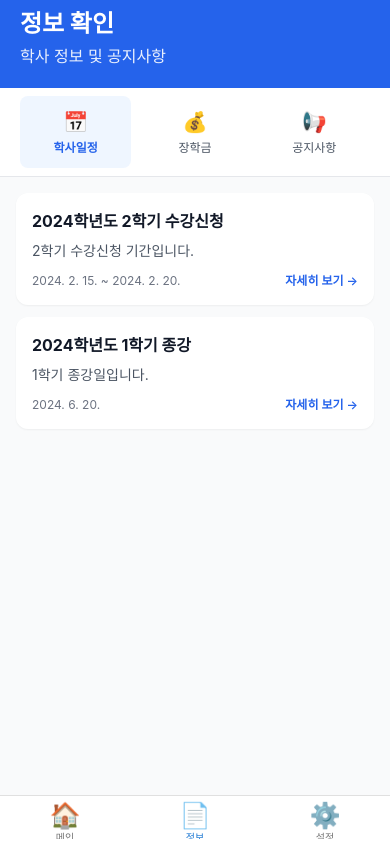
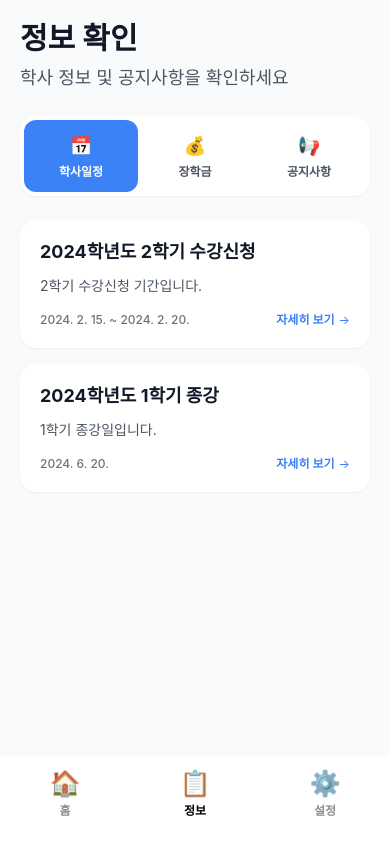
Before and after one commit to CommitU/cnu_informate_frontend, a React Native app: screen /Info in a window 390 px wide. Built offline with nearby package versions, Linux system fonts and the light colour scheme.

Commit message:
design: 전체적인 디자인 깔끔하게 수정

```diff
--- a/App.tsx
+++ b/App.tsx
@@ -1,15 +1,15 @@
-import { createBottomTabNavigator } from '@react-navigation/bottom-tabs';
-import { NavigationContainer } from '@react-navigation/native';
-import { StatusBar } from 'expo-status-bar';
-import React from 'react';
-import { Text } from 'react-native';
-import { SafeAreaProvider } from 'react-native-safe-area-context';
+import { createBottomTabNavigator } from "@react-navigation/bottom-tabs";
+import { NavigationContainer } from "@react-navigation/native";
+import { StatusBar } from "expo-status-bar";
+import React from "react";
+import { Text } from "react-native";
+import { SafeAreaProvider } from "react-native-safe-area-context";
 
-import InfoScreen from './src/screens/InfoScreen';
-import MainScreen from './src/screens/MainScreen';
-import SettingsScreen from './src/screens/SettingsScreen';
+import InfoScreen from "./src/screens/InfoScreen";
+import MainScreen from "./src/screens/MainScreen";
+import SettingsScreen from "./src/screens/SettingsScreen";
 
-import './global.css';
+import "./global.css";
 
 const Tab = createBottomTabNavigator();
 
@@ -20,12 +20,21 @@ export default function App() {
         <Tab.Navigator
           screenOptions={{
             headerShown: false,
-            tabBarActiveTintColor: '#1976D2',
-            tabBarInactiveTintColor: '#757575',
+            tabBarActiveTintColor: "#000000",
+            tabBarInactiveTintColor: "#8E8E93",
             tabBarStyle: {
-              backgroundColor: '#FFFFFF',
-              borderTopWidth: 1,
-              borderTopColor: '#E0E0E0',
+              backgroundColor: "#FFFFFF",
+              borderTopWidth: 0,
+              elevation: 0,
+              shadowOpacity: 0,
+              height: 88,
+              paddingBottom: 20,
+              paddingTop: 8,
+            },
+            tabBarLabelStyle: {
+              fontSize: 12,
+              fontWeight: "600",
+              marginTop: 4,
             },
           }}
         >
@@ -33,9 +42,9 @@ export default function App() {
             name="Main"
             component={MainScreen}
             options={{
-              title: '메인',
+              title: "홈",
               tabBarIcon: ({ color, size }) => (
-                <TabBarIcon name="house" color={color} size={size} />
+                <TabBarIcon name="home" color={color} size={size} />
               ),
             }}
           />
@@ -43,9 +52,9 @@ export default function App() {
             name="Info"
             component={InfoScreen}
             options={{
-              title: '정보',
+              title: "정보",
               tabBarIcon: ({ color, size }) => (
-                <TabBarIcon name="doc-text" color={color} size={size} />
+                <TabBarIcon name="info" color={color} size={size} />
               ),
             }}
           />
@@ -53,7 +62,7 @@ export default function App() {
             name="Settings"
             component={SettingsScreen}
             options={{
-              title: '설정',
+              title: "설정",
               tabBarIcon: ({ color, size }) => (
                 <TabBarIcon name="settings" color={color} size={size} />
               ),
@@ -61,18 +70,30 @@ export default function App() {
           />
         </Tab.Navigator>
       </NavigationContainer>
-      <StatusBar style="auto" />
+      <StatusBar style="dark" />
     </SafeAreaProvider>
   );
 }
 
-// 간단한 탭바 아이콘 컴포넌트
-function TabBarIcon({ name, color, size }: { name: string; color: string; size: number }) {
+// 토스 스타일 탭바 아이콘 컴포넌트
+function TabBarIcon({
+  name,
+  color,
+  size,
+}: {
+  name: string;
+  color: string;
+  size: number;
+}) {
+  const icons: { [key: string]: string } = {
+    home: "🏠",
+    info: "📋",
+    settings: "⚙️",
+  };
+
   return (
     <Text className="text-center" style={{ fontSize: size, color }}>
-      {name === 'house' && '🏠'}
-      {name === 'doc-text' && '📄'}
-      {name === 'settings' && '⚙️'}
+      {icons[name] || "📱"}
     </Text>
   );
 }
--- a/src/screens/InfoScreen.tsx
+++ b/src/screens/InfoScreen.tsx
@@ -1,6 +1,12 @@
-import React, { useState } from 'react';
-import { RefreshControl, ScrollView, Text, TouchableOpacity, View } from 'react-native';
-import { SafeAreaView } from 'react-native-safe-area-context';
+import React, { useState } from "react";
+import {
+  RefreshControl,
+  ScrollView,
+  Text,
+  TouchableOpacity,
+  View,
+} from "react-native";
+import { SafeAreaView } from "react-native-safe-area-context";
 
 // 정보 타입 정의
 interface InfoItem {
@@ -17,79 +23,80 @@ interface InfoItem {
 // 임시 데이터
 const mockAcademicSchedule: InfoItem[] = [
   {
-    id: '1',
-    title: '2024학년도 2학기 수강신청',
-    content: '2학기 수강신청 기간입니다.',
-    category: '학사일정',
-    startDate: '2024-02-15',
-    endDate: '2024-02-20',
+    id: "1",
+    title: "2024학년도 2학기 수강신청",
+    content: "2학기 수강신청 기간입니다.",
+    category: "학사일정",
+    startDate: "2024-02-15",
+    endDate: "2024-02-20",
   },
   {
-    id: '2',
-    title: '2024학년도 1학기 종강',
-    content: '1학기 종강일입니다.',
-    category: '학사일정',
-    date: '2024-06-20',
+    id: "2",
+    title: "2024학년도 1학기 종강",
+    content: "1학기 종강일입니다.",
+    category: "학사일정",
+    date: "2024-06-20",
   },
 ];
 
 const mockScholarships: InfoItem[] = [
   {
-    id: '1',
-    title: '2024년 국가장학금 신청',
-    content: '국가장학금 신청이 시작됩니다.',
-    category: '장학금',
+    id: "1",
+    title: "2024년 국가장학금 신청",
+    content: "국가장학금 신청이 시작됩니다.",
+    category: "장학금",
     amount: 675000,
-    startDate: '2024-01-15',
-    endDate: '2024-02-15',
+    startDate: "2024-01-15",
+    endDate: "2024-02-15",
   },
   {
-    id: '2',
-    title: '교내 성적우수장학금',
-    content: '교내 성적우수장학금 신청 안내입니다.',
-    category: '장학금',
+    id: "2",
+    title: "교내 성적우수장학금",
+    content: "교내 성적우수장학금 신청 안내입니다.",
+    category: "장학금",
     amount: 500000,
-    startDate: '2024-01-20',
-    endDate: '2024-02-20',
+    startDate: "2024-01-20",
+    endDate: "2024-02-20",
   },
 ];
 
 const mockNotices: InfoItem[] = [
   {
-    id: '1',
-    title: '2024년 동아리 신규 모집',
-    content: '새로운 동아리 모집이 시작됩니다.',
-    category: '공지사항',
-    date: '2024-01-15',
+    id: "1",
+    title: "2024년 동아리 신규 모집",
+    content: "새로운 동아리 모집이 시작됩니다.",
+    category: "공지사항",
+    date: "2024-01-15",
   },
   {
-    id: '2',
-    title: '도서관 이용 시간 변경',
-    content: '도서관 이용 시간이 변경되었습니다.',
-    category: '공지사항',
-    date: '2024-01-14',
+    id: "2",
+    title: "도서관 이용 시간 변경",
+    content: "도서관 이용 시간이 변경되었습니다.",
+    category: "공지사항",
+    date: "2024-01-14",
   },
 ];
 
-type Category = '학사일정' | '장학금' | '공지사항';
+type Category = "학사일정" | "장학금" | "공지사항";
 
 export default function InfoScreen() {
-  const [selectedCategory, setSelectedCategory] = useState<Category>('학사일정');
+  const [selectedCategory, setSelectedCategory] =
+    useState<Category>("학사일정");
   const [refreshing, setRefreshing] = useState(false);
 
   const categories: { key: Category; label: string; icon: string }[] = [
-    { key: '학사일정', label: '학사일정', icon: '📅' },
-    { key: '장학금', label: '장학금', icon: '💰' },
-    { key: '공지사항', label: '공지사항', icon: '📢' },
+    { key: "학사일정", label: "학사일정", icon: "📅" },
+    { key: "장학금", label: "장학금", icon: "💰" },
+    { key: "공지사항", label: "공지사항", icon: "📢" },
   ];
 
   const getDataByCategory = (category: Category): InfoItem[] => {
     switch (category) {
-      case '학사일정':
+      case "학사일정":
         return mockAcademicSchedule;
-      case '장학금':
+      case "장학금":
         return mockScholarships;
-      case '공지사항':
+      case "공지사항":
         return mockNotices;
       default:
         return [];
@@ -106,49 +113,59 @@ export default function InfoScreen() {
 
   const handleItemPress = (item: InfoItem) => {
     // TODO: 상세 페이지로 이동
-    console.log('항목 클릭:', item.title);
+    console.log("항목 클릭:", item.title);
   };
 
   const formatAmount = (amount?: number) => {
-    if (!amount) return '';
+    if (!amount) return "";
     return `${amount.toLocaleString()}원`;
   };
 
   const formatDate = (date?: string) => {
-    if (!date) return '';
-    return new Date(date).toLocaleDateString('ko-KR');
+    if (!date) return "";
+    return new Date(date).toLocaleDateString("ko-KR");
   };
 
   const formatDateRange = (startDate?: string, endDate?: string) => {
-    if (!startDate || !endDate) return '';
+    if (!startDate || !endDate) return "";
     return `${formatDate(startDate)} ~ ${formatDate(endDate)}`;
   };
 
   return (
     <SafeAreaView className="flex-1 bg-gray-50">
-      <View className="px-5 pt-2 pb-5 bg-blue-600">
-        <Text className="text-2xl font-bold text-white mb-1">
+      <ScrollView
+        className="flex-1"
+        refreshControl={
+          <RefreshControl refreshing={refreshing} onRefresh={onRefresh} />
+        }
+        contentContainerStyle={{ paddingTop: 20 }}
+      >
+        <View className="px-5 mb-6">
+          <Text className="text-3xl font-bold text-gray-900 mb-2">
             정보 확인
           </Text>
-        <Text className="text-base text-white opacity-90">
-          학사 정보 및 공지사항
+          <Text className="text-lg text-gray-600">
+            학사 정보 및 공지사항을 확인하세요
           </Text>
         </View>
 
         {/* 카테고리 탭 */}
-      <View className="flex-row bg-white px-4 py-2 border-b border-gray-200">
+        <View className="px-5 mb-6">
+          <View className="flex-row bg-white rounded-2xl p-1 shadow-sm">
             {categories.map((category) => (
               <TouchableOpacity
                 key={category.key}
-            className={`flex-1 items-center py-3 px-1 rounded-lg mx-1 ${
-              selectedCategory === category.key ? 'bg-blue-50' : ''
+                className={`flex-1 items-center py-3 px-2 rounded-xl ${
+                  selectedCategory === category.key ? "bg-blue-500" : ""
                 }`}
                 onPress={() => setSelectedCategory(category.key)}
               >
-            <Text className="text-xl mb-1">{category.icon}</Text>
+                <Text className="text-lg mb-1">{category.icon}</Text>
                 <Text
-              className={`text-xs font-medium ${
-                selectedCategory === category.key ? 'text-blue-600 font-semibold' : 'text-gray-600'
+                  className={`text-xs font-semibold ${
+                    selectedCategory === category.key
+                      ? "text-white"
+                      : "text-gray-600"
                   }`}
                 >
                   {category.label}
@@ -156,27 +173,32 @@ export default function InfoScreen() {
               </TouchableOpacity>
             ))}
           </View>
+        </View>
 
-      <ScrollView
-        className="flex-1"
-        refreshControl={
-          <RefreshControl refreshing={refreshing} onRefresh={onRefresh} />
-        }
-      >
-        <View className="p-4">
+        <View className="px-5">
           {getDataByCategory(selectedCategory).map((item) => (
             <TouchableOpacity
               key={item.id}
-              className="bg-white rounded-xl p-4 mb-3 shadow-sm"
+              className="bg-white rounded-2xl p-5 mb-4 shadow-sm"
+              style={{
+                shadowColor: "#000",
+                shadowOffset: { width: 0, height: 2 },
+                shadowOpacity: 0.1,
+                shadowRadius: 8,
+                elevation: 3,
+              }}
               onPress={() => handleItemPress(item)}
-              activeOpacity={0.7}
+              activeOpacity={0.8}
             >
-              <View className="flex-row justify-between items-start mb-2">
-                <Text className="text-base font-bold text-gray-900 flex-1 leading-6" numberOfLines={2}>
+              <View className="flex-row justify-between items-start mb-3">
+                <Text
+                  className="text-lg font-bold text-gray-900 flex-1 leading-6"
+                  numberOfLines={2}
+                >
                   {item.title}
                 </Text>
                 {item.amount && (
-                  <View className="bg-orange-500 px-2 py-1 rounded-full ml-2">
+                  <View className="bg-orange-500 px-3 py-1.5 rounded-full ml-3">
                     <Text className="text-white text-xs font-semibold">
                       {formatAmount(item.amount)}
                     </Text>
@@ -184,21 +206,31 @@ export default function InfoScreen() {
                 )}
               </View>
 
-              <Text className="text-sm text-gray-600 leading-5 mb-3" numberOfLines={3}>
+              <Text
+                className="text-sm text-gray-600 leading-5 mb-4"
+                numberOfLines={3}
+              >
                 {item.content}
               </Text>
 
               <View className="flex-row justify-between items-center">
                 <View className="flex-1">
                   {item.date ? (
-                    <Text className="text-xs text-gray-500">{formatDate(item.date)}</Text>
+                    <Text className="text-xs text-gray-500 font-medium">
+                      {formatDate(item.date)}
+                    </Text>
                   ) : item.startDate && item.endDate ? (
-                    <Text className="text-xs text-gray-500">
+                    <Text className="text-xs text-gray-500 font-medium">
                       {formatDateRange(item.startDate, item.endDate)}
                     </Text>
                   ) : null}
                 </View>
-                <Text className="text-xs text-blue-600 font-semibold">자세히 보기 →</Text>
+                <View className="flex-row items-center">
+                  <Text className="text-xs text-blue-500 font-semibold mr-1">
+                    자세히 보기
+                  </Text>
+                  <Text className="text-xs text-blue-500">→</Text>
+                </View>
               </View>
             </TouchableOpacity>
           ))}
@@ -206,11 +238,11 @@ export default function InfoScreen() {
 
         {getDataByCategory(selectedCategory).length === 0 && (
           <View className="flex-1 justify-center items-center p-10">
-            <Text className="text-lg font-bold text-gray-600 text-center mb-2">
-              {selectedCategory} 정보가 없습니다.
+            <Text className="text-xl font-bold text-gray-600 text-center mb-3">
+              {selectedCategory} 정보가 없습니다
             </Text>
-            <Text className="text-sm text-gray-500 text-center leading-5">
-              나중에 다시 확인해주세요.
+            <Text className="text-base text-gray-500 text-center leading-6">
+              나중에 다시 확인해주세요
             </Text>
           </View>
         )}
--- a/src/screens/MainScreen.tsx
+++ b/src/screens/MainScreen.tsx
@@ -73,16 +73,16 @@ export default function MainScreen() {
 
   const getCategoryColor = (category: string) => {
     const colors: { [key: string]: string } = {
-            "학사/수업": "#1976D2",
-            장학금: "#FF6B35",
-            "취업/인턴십": "#4CAF50",
-            "IT/개발": "#9C27B0",
-            "특강/세미나": "#FF9800",
-            "마케팅/홍보": "#E91E63",
-            "동아리/모임": "#607D8B",
-            기타: "#757575",
+      "학사/수업": "#007AFF",
+      장학금: "#FF9500",
+      "취업/인턴십": "#34C759",
+      "IT/개발": "#AF52DE",
+      "특강/세미나": "#FF3B30",
+      "마케팅/홍보": "#FF2D92",
+      "동아리/모임": "#5AC8FA",
+      기타: "#8E8E93",
     };
-        return colors[category] || "#757575";
+    return colors[category] || "#8E8E93";
   };
 
   const getImportanceStars = (importance: number) => {
@@ -96,62 +96,81 @@ export default function MainScreen() {
 
   return (
     <SafeAreaView className="flex-1 bg-gray-50">
-            <View className="px-5 pt-2 pb-5 bg-blue-600">
-                <Text className="text-2xl font-bold text-white mb-1">
-                    CNU InfoMate
-                </Text>
-                <Text className="text-base text-white opacity-90">
-                    맞춤형 공지사항
-                </Text>
-            </View>
-
       <ScrollView
         className="flex-1"
         refreshControl={
           <RefreshControl refreshing={refreshing} onRefresh={onRefresh} />
         }
+        contentContainerStyle={{ paddingTop: 20 }}
       >
-                <View className="p-4">
+        <View className="px-5 mb-6">
+          <Text className="text-3xl font-bold text-gray-900 mb-2">
+            안녕하세요 👋
+          </Text>
+          <Text className="text-lg text-gray-600">
+            오늘의 추천 공지사항을 확인해보세요
+          </Text>
+        </View>
+
+        <View className="px-5">
           {notices.map((notice) => (
             <TouchableOpacity
               key={notice.id}
-                            className="bg-white rounded-xl p-4 mb-3 shadow-sm"
+              className="bg-white rounded-2xl p-5 mb-4 shadow-sm"
+              style={{
+                shadowColor: "#000",
+                shadowOffset: { width: 0, height: 2 },
+                shadowOpacity: 0.1,
+                shadowRadius: 8,
+                elevation: 3,
+              }}
               onPress={() => handleNoticePress(notice)}
-                            activeOpacity={0.7}
+              activeOpacity={0.8}
             >
-                            <View className="flex-row justify-between items-center mb-2">
+              <View className="flex-row justify-between items-start mb-3">
                 <View className="flex-1">
                   <View
-                                        className="px-2 py-1 rounded-full self-start"
-                                        style={{ backgroundColor: getCategoryColor(notice.category) }}
+                    className="px-3 py-1.5 rounded-full self-start"
+                    style={{
+                      backgroundColor: getCategoryColor(notice.category),
+                    }}
                   >
                     <Text className="text-white text-xs font-semibold">
                       {notice.category}
                     </Text>
                   </View>
                 </View>
-                                <View className="ml-2">
-                                    <Text className="text-sm text-yellow-500">
+                <View className="ml-3">
+                  <Text className="text-sm text-yellow-500 font-medium">
                     {getImportanceStars(notice.importance)}
                   </Text>
                 </View>
               </View>
 
-                            <Text className="text-base font-bold text-gray-900 mb-2 leading-6" numberOfLines={2}>
+              <Text
+                className="text-lg font-bold text-gray-900 mb-3 leading-6"
+                numberOfLines={2}
+              >
                 {notice.title}
               </Text>
 
-                            <Text className="text-sm text-gray-600 leading-5 mb-3" numberOfLines={3}>
+              <Text
+                className="text-sm text-gray-600 leading-5 mb-4"
+                numberOfLines={3}
+              >
                 {notice.content}
               </Text>
 
               <View className="flex-row justify-between items-center">
-                                <Text className="text-xs text-gray-500">
+                <Text className="text-xs text-gray-500 font-medium">
                   {notice.created_at}
                 </Text>
-                                <Text className="text-xs text-blue-600 font-semibold">
-                                    자세히 보기 →
+                <View className="flex-row items-center">
+                  <Text className="text-xs text-blue-500 font-semibold mr-1">
+                    자세히 보기
                   </Text>
+                  <Text className="text-xs text-blue-500">→</Text>
+                </View>
               </View>
             </TouchableOpacity>
           ))}
@@ -159,11 +178,11 @@ export default function MainScreen() {
 
         {notices.length === 0 && (
           <View className="flex-1 justify-center items-center p-10">
-                        <Text className="text-lg font-bold text-gray-600 text-center mb-2">
-                            추천할 공지사항이 없습니다.
+            <Text className="text-xl font-bold text-gray-600 text-center mb-3">
+              추천할 공지사항이 없습니다
             </Text>
-                        <Text className="text-sm text-gray-500 text-center leading-5">
-                            관심 분야를 설정하거나 나중에 다시 시도해주세요.
+            <Text className="text-base text-gray-500 text-center leading-6">
+              관심 분야를 설정하거나 나중에 다시 시도해주세요
             </Text>
           </View>
         )}
```
Also changed, not shown: src/screens/SettingsScreen.tsx (+129 -112 lines). Lines whose indentation alone changed are shown as unchanged.
